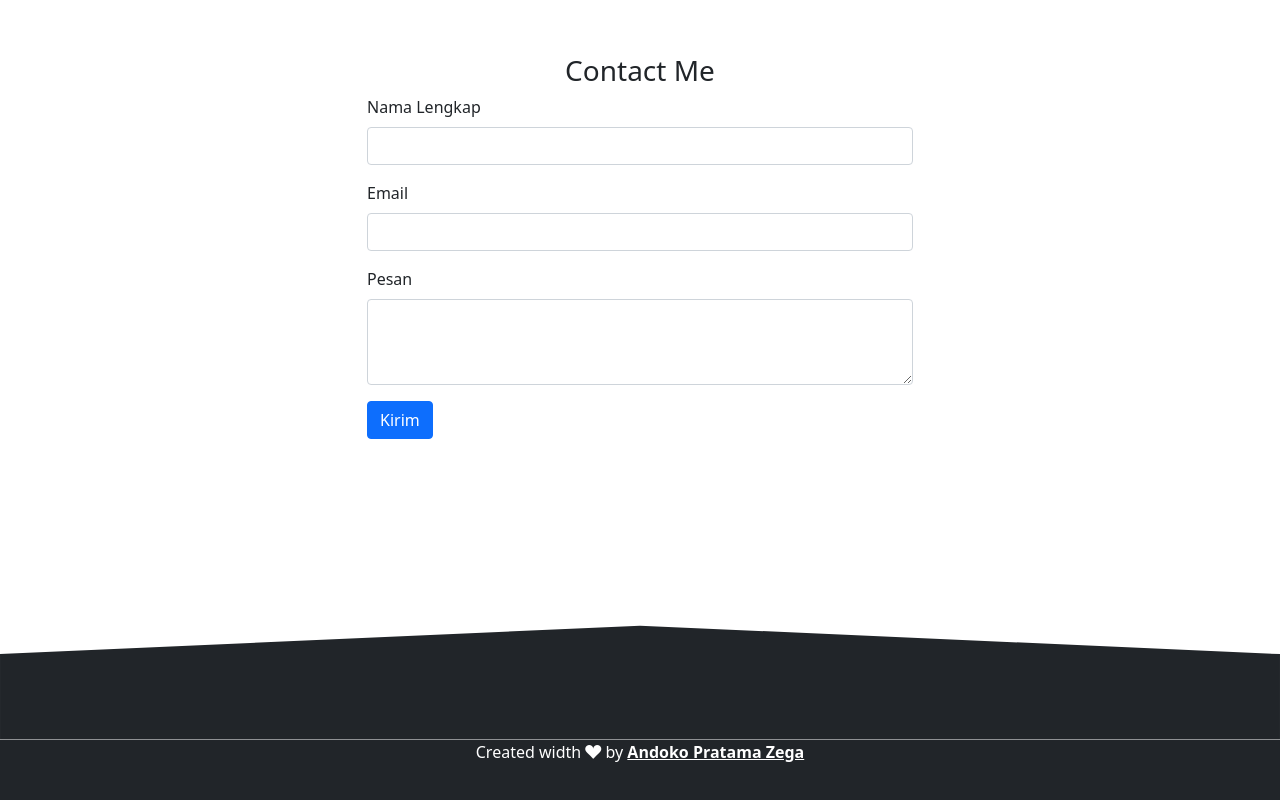
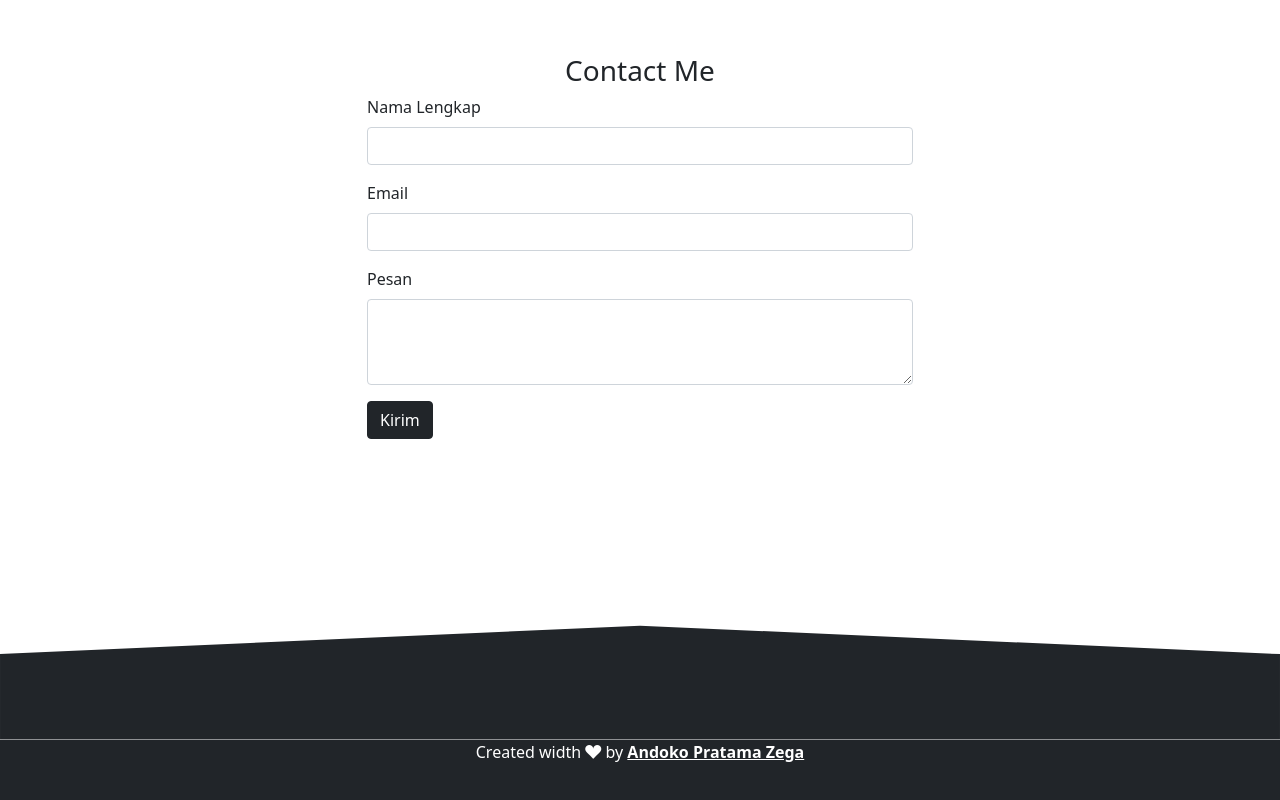
Before and after one commit to andokopratamazega/andokopratamazega.github.io, a plain HTML site: page index.html in a window 1280 px wide. Shown: the part 2832-3632 px from the top of the page. Drawn offline with nearby package versions, Linux system fonts and the light colour scheme.

Commit message:
mengubah warna tombol menjadi hitam

```diff
--- a/index.html
+++ b/index.html
@@ -148,7 +148,7 @@
                 <label for="pesan" class="form-label">Pesan</label>
                 <textarea class="form-control" id="pesan" rows="3"></textarea>
               </div>
-              <button type="submit" class="btn btn-primary">Kirim</button>
+              <button type="submit" class="btn btn-dark">Kirim</button>
             </form>
           </div>
         </div>
```
